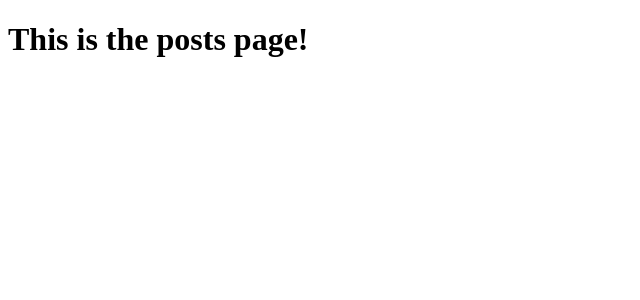
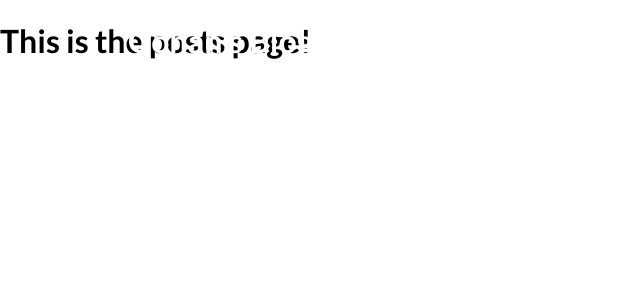
Before and after one commit to hangogohan595/gohan-blog, a Django app: page /posts/1/ in a window 1280 px wide. Shown: the top 300 px of the page, without its empty margins (0-640 px from the left). Run offline with Django 5.2, Linux system fonts and the light colour scheme.

Commit message:
added content in home.html

```diff
--- a/blog/templates/blog/post.html
+++ b/blog/templates/blog/post.html
@@ -1,4 +1,9 @@
 {% extends 'boiletplate.html' %}
+{% load static %}
+
+{% block header_links %}
+
+{% endblock %}
 
 {% block content %}
   <h1>This is the posts page!</h1>
--- a/my_site/settings.py
+++ b/my_site/settings.py
@@ -119,6 +119,9 @@ USE_TZ = True
 # https://docs.djangoproject.com/en/5.1/howto/static-files/
 
 STATIC_URL = 'static/'
+STATICFILES_DIRS = [
+    BASE_DIR / 'static'
+]
 
 # Default primary key field type
 # https://docs.djangoproject.com/en/5.1/ref/settings/#default-auto-field
--- /dev/null
+++ b/static/app.css
@@ -0,0 +1,48 @@
+@import url('https://fonts.googleapis.com/css2?family=Lato:wght@400;700&family=Open+Sans:wght@400;700&display=swap');
+
+* {
+    box-sizing: border-box;
+}
+
+html {
+    font-family: 'Open Sans', 'Lato', sans-serif;
+}
+
+body {
+    margin: 0;
+}
+
+h1,
+h2,
+h3 {
+    font-family: 'Lato', sans-serif;
+    font-weight: bold;
+}
+
+#main-navigation {
+    width: 100%;
+    height: 5rem;
+    display: flex;
+    justify-content: space-between;
+    align-items: center;
+    padding: 0 10%;
+    position: absolute;
+    top: 0;
+    left: 0;
+}
+
+#main-navigation a {
+    text-decoration: none;
+    color: white;
+    font-weight: bold;
+}
+
+#main-navigation a:hover,
+#main-navigation a:active {
+    color: #cf79f1;
+}
+
+#main-navigation h1 a:hover,
+#main-navigation h1 a:active {
+    color: white;
+}
--- a/templates/boiletplate.html
+++ b/templates/boiletplate.html
@@ -1,3 +1,5 @@
+{% load static %}
+
 <!DOCTYPE html>
 <html lang="en">
   <head>
@@ -8,11 +10,18 @@
         Gohan's Blog
       {% endblock %}
     </title>
+    <link rel="stylesheet" href="{% static 'app.css' %}" />
     {% block header_links %}
 
     {% endblock %}
   </head>
   <body>
+    <header id="main-navigation">
+      <h1><a href="">Gohan's Blog</a></h1>
+      <nav>
+        <a href="">All Posts</a>
+      </nav>
+    </header>
     {% block content %}
 
     {% endblock %}
```
Also changed, not shown: blog/static/blog/home.css (added, +75 -0 lines), blog/templates/blog/home.html (+34 -1 lines).
